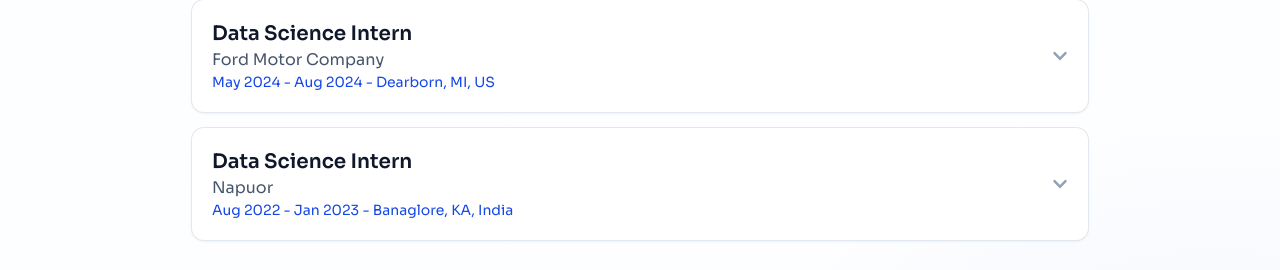
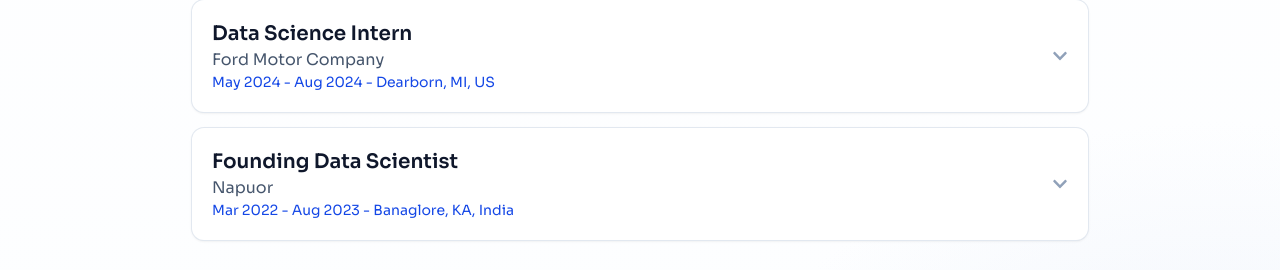
Before and after one commit to kudos07/portfolio-website, a Next.js app: page / in a window 1280 px wide. Shown: the part 1252-1522 px from the top of the page. Built offline with nearby package versions, Linux system fonts and the light colour scheme.

Commit message:
Update Napuor role to Founding Data Scientist and adjust dates.

```diff
--- a/src/app/components/Experience/Experience.tsx
+++ b/src/app/components/Experience/Experience.tsx
@@ -49,9 +49,9 @@ const EXPERIENCES = [
     tech: ["Python", "scikit-learn", "Pandas", "matplotlib", "GCP", "Anomaly Detection"],
   },
   {
-    role: "Data Science Intern",
+    role: "Founding Data Scientist",
     company: "Napuor",
-    duration: "Aug 2022 - Jan 2023",
+    duration: "Mar 2022 - Aug 2023",
     location: "Banaglore, KA, India",
     bullets: [
       "Deployed XGBoost demand-forecasting models on GCP with FastAPI and Docker, reducing forecast error by 18% across 30+ SKUs.",
```
